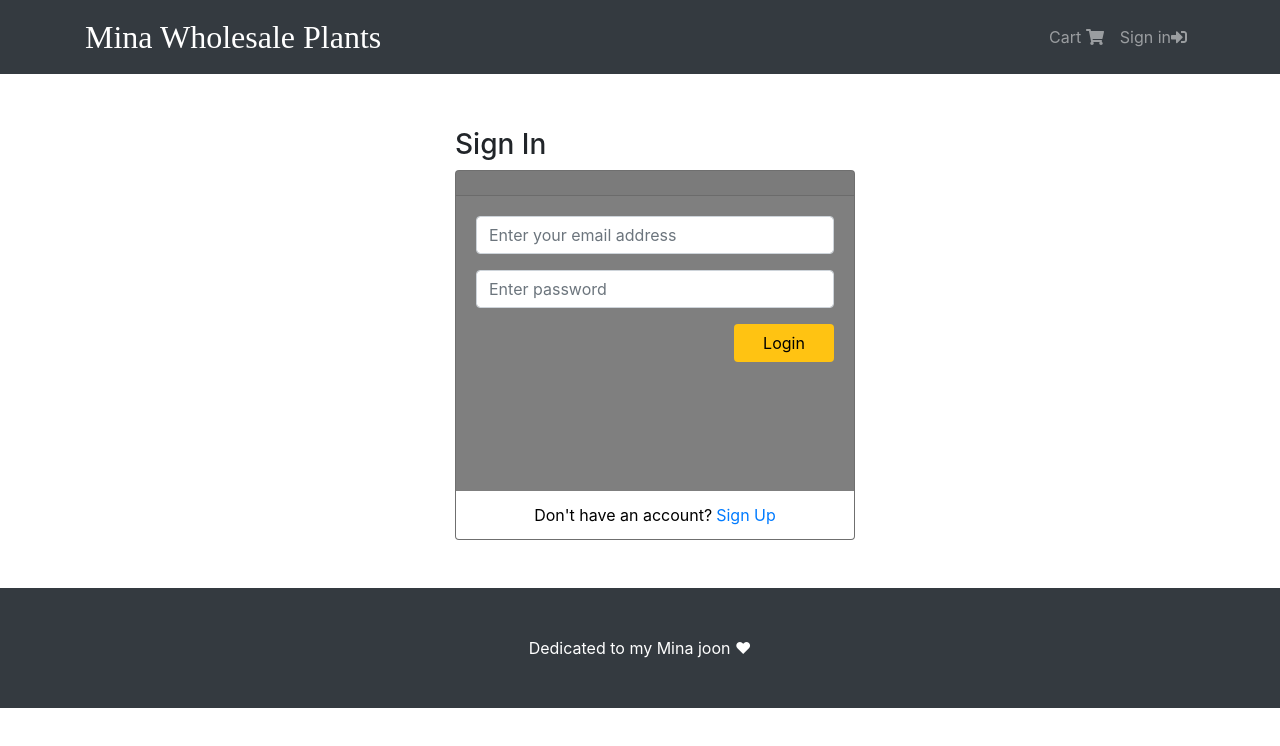
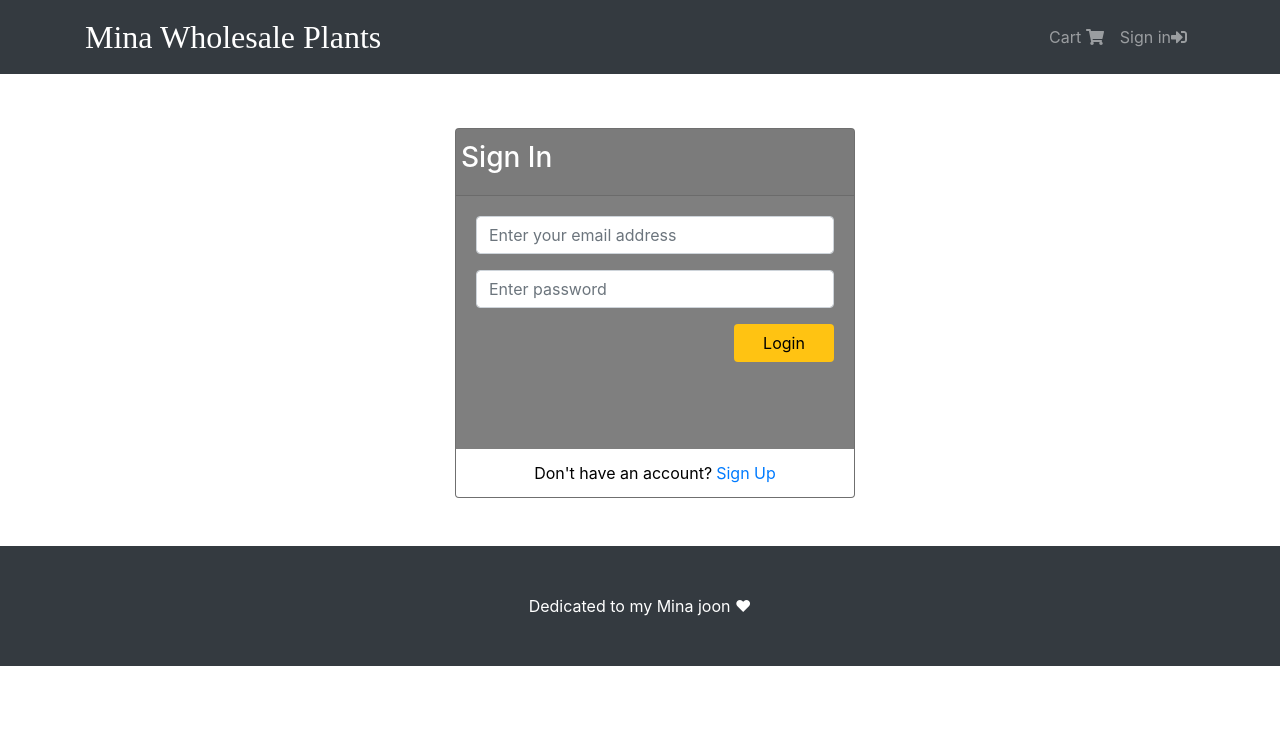
Before and after one commit to Mohammad-Pishdar/Mina-Ecommerce-Portal-For-plant-sale, a React (Create React App) app in the folder mina-frontend/: page /signin in a window 1280 px wide. Shown: the top 746 px of the page. Built offline with nearby package versions, Linux system fonts and the light colour scheme.

Commit message:
moved header into the form in sign in page again

```diff
--- a/mina-frontend/src/views/SignInPage.jsx
+++ b/mina-frontend/src/views/SignInPage.jsx
@@ -45,7 +45,7 @@ export default function SignInPage(props) {
       <div className="container mt-5 mb-5">
         <div className="d-flex justify-content-center h-100">
         <div className="col offset-md-4 ">
-          <h3 className="row" style={{ verticalAlign: 'center' }}>Sign In</h3>
+
           <div className="row">
           {/* check loading and if it's true render the loading box */}
           {loading && <LoadingBox></LoadingBox>}
@@ -57,7 +57,7 @@ export default function SignInPage(props) {
 
   <div className="row"><div className="card sign-in-card">
             <div className="card-header">
-
+            <h3 className="row" >Sign In</h3>
             </div>
             <div className="card-body">
               <form onSubmit={submitForm}>
```
